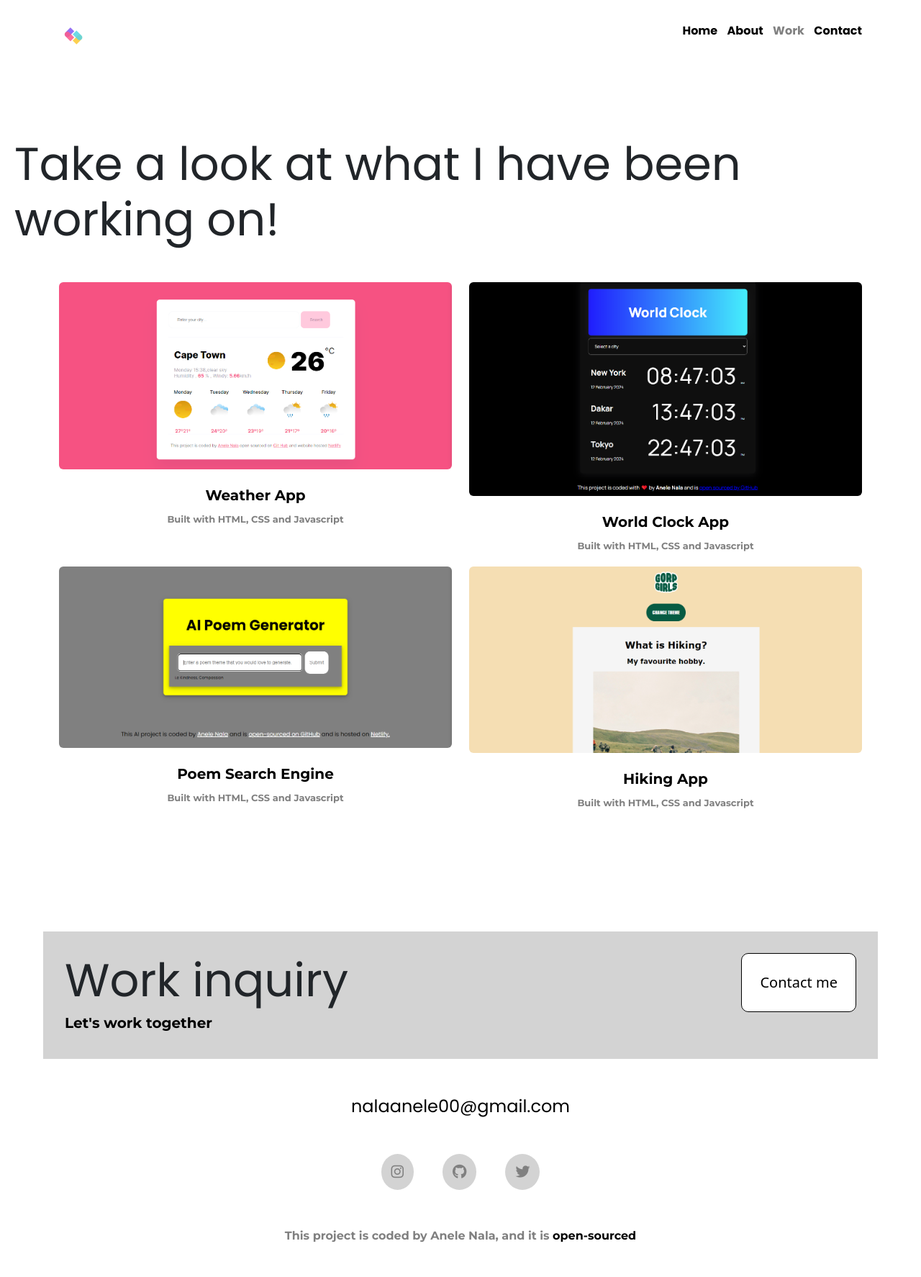
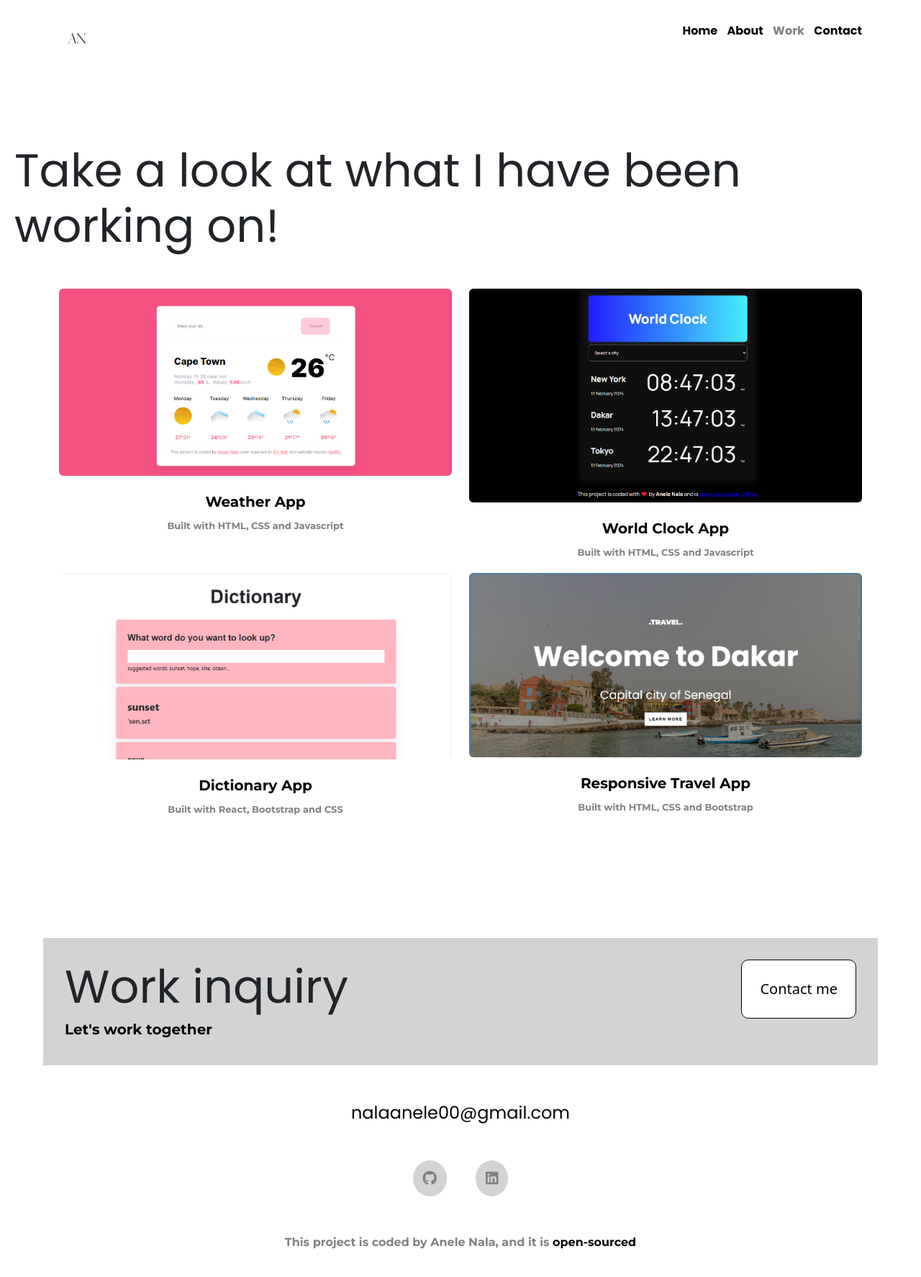
Before and after one commit to AneleNala/portfolio-project, a plain HTML site: page work.html in a window 1280 px wide. Shown: the whole page at 72% size. Drawn offline with nearby package versions, Linux system fonts and the light colour scheme.

Commit message:
Made a few changes for an updates portfolio

```diff
--- a/styling/style.css
+++ b/styling/style.css
@@ -96,6 +96,10 @@ p {
   color: black;
   text-decoration: none;
 }
+
+.link-p:hover {
+  color: lightgrey;
+}
 .about-img {
   box-shadow: 0 4px 8px 0 rgba(0, 0, 0, 0.2), 0 6px 20px 0 rgba(0, 0, 0, 0.19);
 }
@@ -117,7 +121,7 @@ nav li {
 }
 
 .logo {
-  max-width: 40px;
+  max-width: 50px;
 }
 
 nav ul {
--- a/work.html
+++ b/work.html
@@ -28,7 +28,7 @@
 <body>
     <div class="container">
         <nav class="d-flex justify-content-between">
-            <img src="images/logo-small.png" alt="" class="logo" title="logo">
+            <img src="images/mylogo1.jpeg" alt="" class="logo" title="logo">
             <ul>
                 <li>
                     <a href="/" target="_blank" title="Homepage">Home</a>
@@ -63,14 +63,14 @@
                 <p class="text-center work-p">Built with HTML, CSS and Javascript</p>
             </div>
             <div class="col-md-6">
-                <img src="images/poem.png" alt="Poem Search Engine Project" class="img-fluid rounded">
-                <h3 class="mt-4 text-center">Poem Search Engine</h3>
-                <p class="text-center work-p">Built with HTML, CSS and Javascript</p>
+                <img src="images/dictionaryapp.png" alt="Dictionary App Project" class="img-fluid rounded">
+                <h3 class="mt-4 text-center">Dictionary App</h3>
+                <p class="text-center work-p">Built with React, Bootstrap and CSS</p>
             </div>
             <div class="col-md-6">
-                <img src="images/hiking.png" alt="Hiking App Project" class="img-fluid rounded">
-                <h3 class="mt-4 text-center">Hiking App</h3>
-                <p class="text-center work-p">Built with HTML, CSS and Javascript</p>
+                <img src="images/travelapp.png" alt="Responsive Travel App Project" class="img-fluid rounded">
+                <h3 class="mt-4 text-center">Responsive Travel App</h3>
+                <p class="text-center work-p">Built with HTML, CSS and Bootstrap</p>
             </div>
         </div>
     </div>
@@ -92,9 +92,8 @@
             title="Anele's Email Address">nalaanele00@gmail.com</a>
     </div>
     <div class="social-links d-flex justify-content-center">
-        <a href="http://instagram.com/nalaanele" title="Anele's Instagram"><i class="fa-brands fa-instagram"></i></a>
         <a href="http://github.com/anelenala" title="Anele's Github Profile"><i class="fa-brands fa-github"></i></a>
-        <a href="http://twitter.com/nalaanele" title="Anele's Twitter"><i class="fa-brands fa-twitter"></i></a>
+        <a href="www.linkedin.com/in/anele-nala-7018121ba" title="Anele's LinkedIn"><i class="fa-brands fa-linkedin"></i></a>
     </div>
     <p class="text-center m-5"> This project is coded by Anele Nala, and it is
         <a href="https://github.com/AneleNala/git-hub" target="_blank"
```
Also changed, not shown: about.html (+2 -3 lines), contact.html (+5 -13 lines), index.html (+6 -7 lines), images/dictionaryapp.png (added), images/mylogo.jpeg (added), images/mylogo1.jpeg (added), images/travelapp.png (added).
